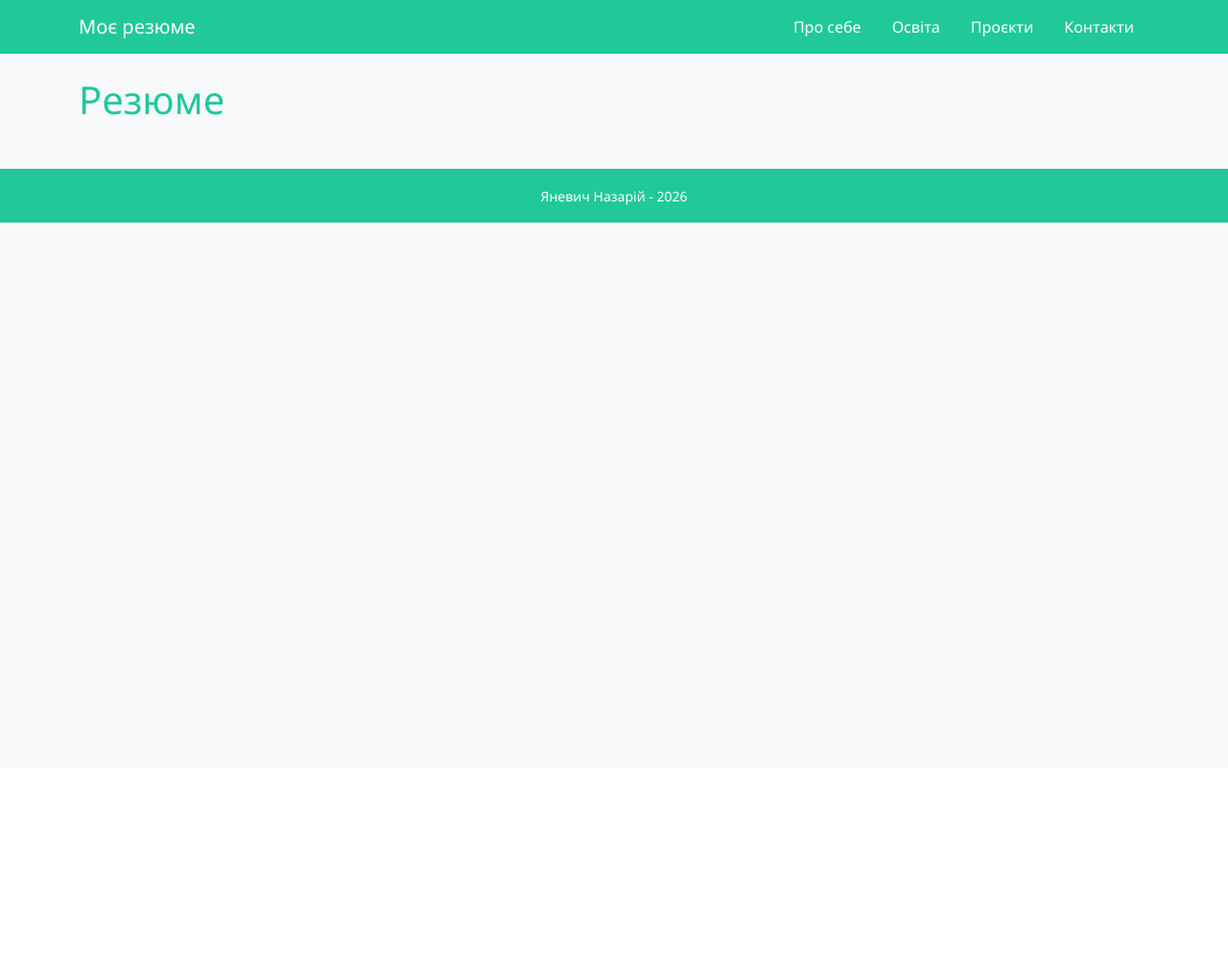
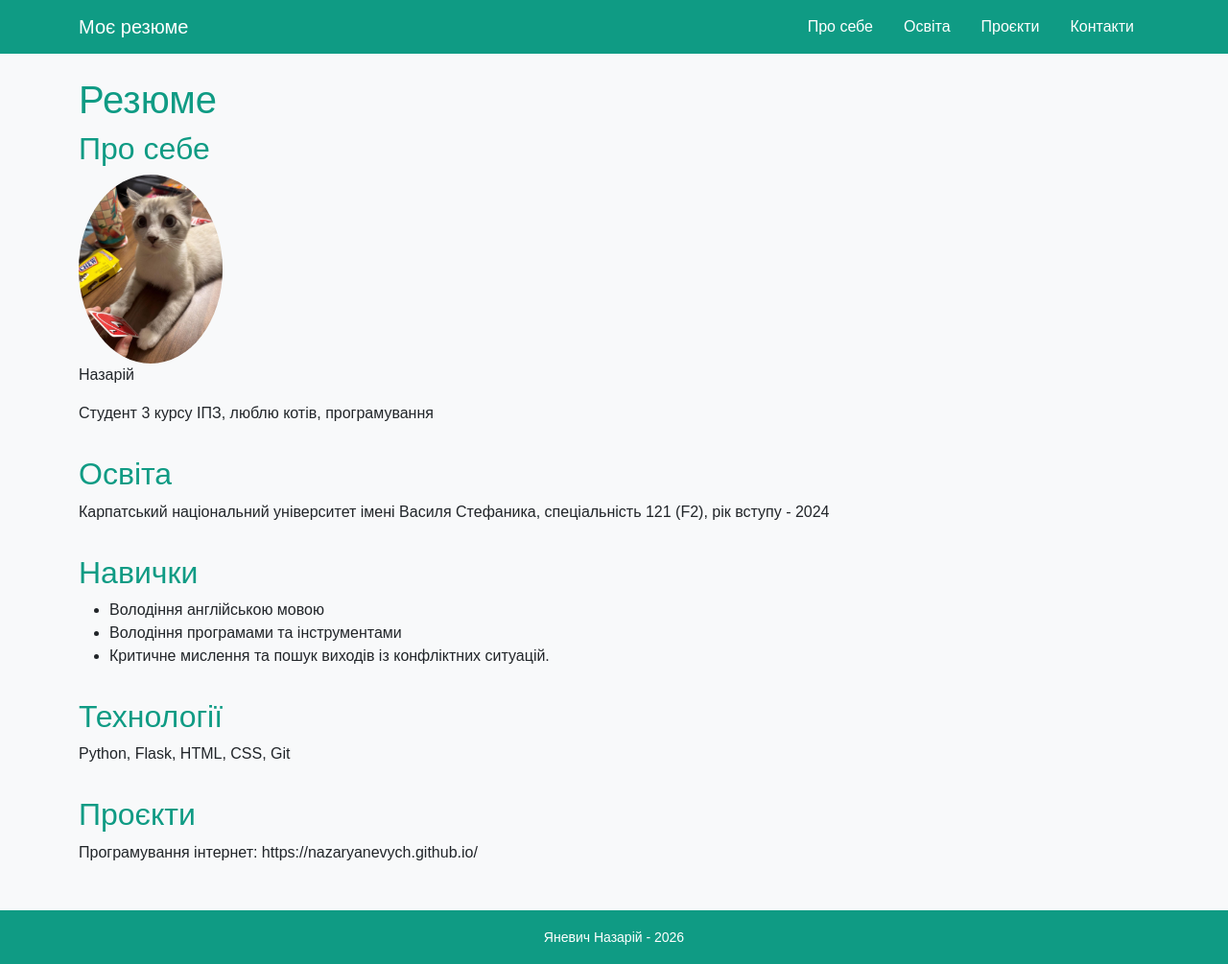
Before and after one commit to NazarYanevych/flask-app-lab, a Flask app: page / in a window 1280 px wide. Shown: the whole page at 96% size. Before the commit the page ends 232 px from the top, so only its background shows below. Run offline with Flask 3, Linux system fonts and the light colour scheme.

Commit message:
resume with photo and css style

```diff
--- a/static/css/styles.css
+++ b/static/css/styles.css
@@ -1,15 +1,27 @@
 :root {
-    --accent: #20c997;
-    --accent-light: #d1e7dd;
+    --accent: #0f9b84;
 }
 
 html { scroll-behavior: smooth; }
-body { font-family: "Segoe UI", Arial, sans-serif; background-color: #f8f9fa; }
-section { scroll-margin-top: 70px; }
+
+body {
+    font-family: Arial, sans-serif;
+    background-color: #f8f9fa;
+}
+
+section {
+    margin-bottom: 2rem;
+    scroll-margin-top: 70px;
+}
+
 h1, h2 { color: var(--accent); }
+
+.photo {
+    width: 150px;
+    border-radius: 50%;
+}
 
 .site-nav,
 .site-footer { background-color: var(--accent); }
 
 .site-nav .nav-link { color: #fff; }
-.site-nav .nav-link:hover { color: var(--accent-light); }
--- a/templates/resume.html
+++ b/templates/resume.html
@@ -2,4 +2,35 @@
 
 {% block content %}
 <h1>{{ title }}</h1>
+
+<section id="about">
+  <h2>Про себе</h2>
+  <img src="{{ url_for('static', filename='images/photo_2026-10-07_22-04-29.jpg') }}" alt="фото" class="photo">
+    <p>Назарій</p>
+    <p>Cтудент 3 курсу ІПЗ, люблю котів, програмування</p>
+</section>
+
+<section id="education">
+  <h2>Освіта</h2>
+  <p>Карпатський національний університет імені Василя Стефаника, спеціальність 121 (F2), рік вступу - 2024</p>
+</section>
+
+<section id="skills">
+  <h2>Навички</h2>
+  <ul>
+    <li>Володіння англійською мовою</li>
+    <li>Володіння програмами та інструментами</li>
+      <li>Критичне мислення та пошук виходів із конфліктних ситуацій.</li>
+  </ul>
+</section>
+
+<section id="tech">
+  <h2>Технології</h2>
+  <p>Python, Flask, HTML, CSS, Git</p>
+</section>
+
+<section id="projects">
+  <h2>Проєкти</h2>
+  <p>Програмування інтернет: https://nazaryanevych.github.io/</p>
+</section>
 {% endblock %}
```
Also changed, not shown: static/images/photo_2026-10-07_22-04-29.jpg (added).
